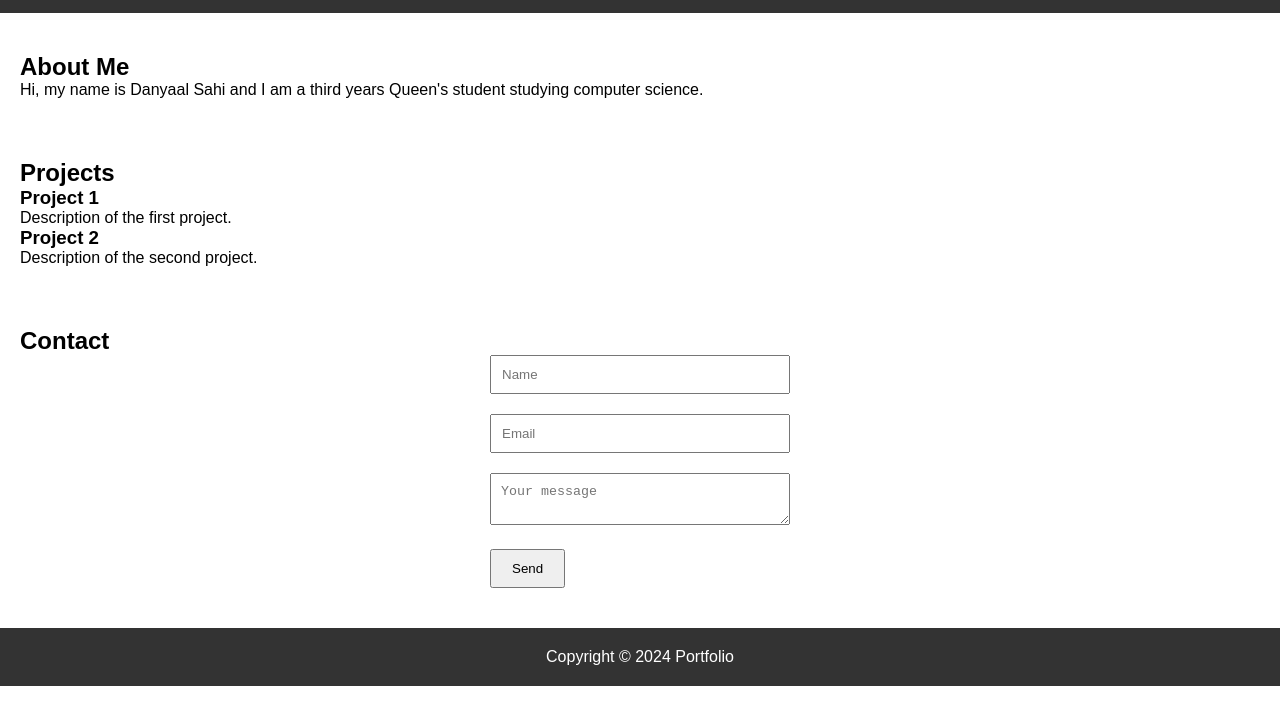
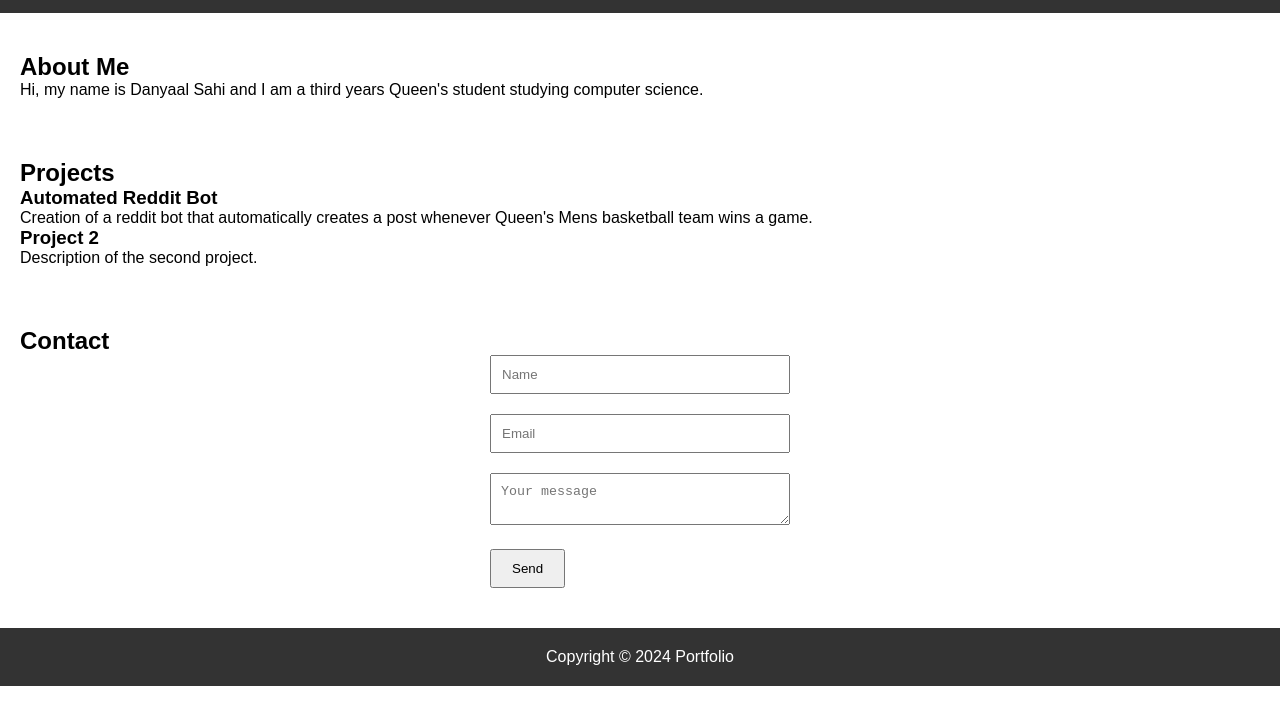
Before and after one commit to Danyaal-Sahi/Danyaal-Sahi.github.io, a plain HTML site: page index.html in a window 1280 px wide. Shown: the part 74-798 px from the top of the page. Drawn offline with Linux system fonts and the light colour scheme.

Commit message:
Update index.html
Description update

```diff
--- a/index.html
+++ b/index.html
@@ -25,8 +25,8 @@
     <section id="projects">
         <h2>Projects</h2>
         <div class="project">
-            <h3>Project 1</h3>
-            <p>Description of the first project.</p>
+            <h3>Automated Reddit Bot</h3>
+            <p>Creation of a reddit bot that automatically creates a post whenever Queen's Mens basketball team wins a game.</p>
         </div>
         <div class="project">
             <h3>Project 2</h3>
```
